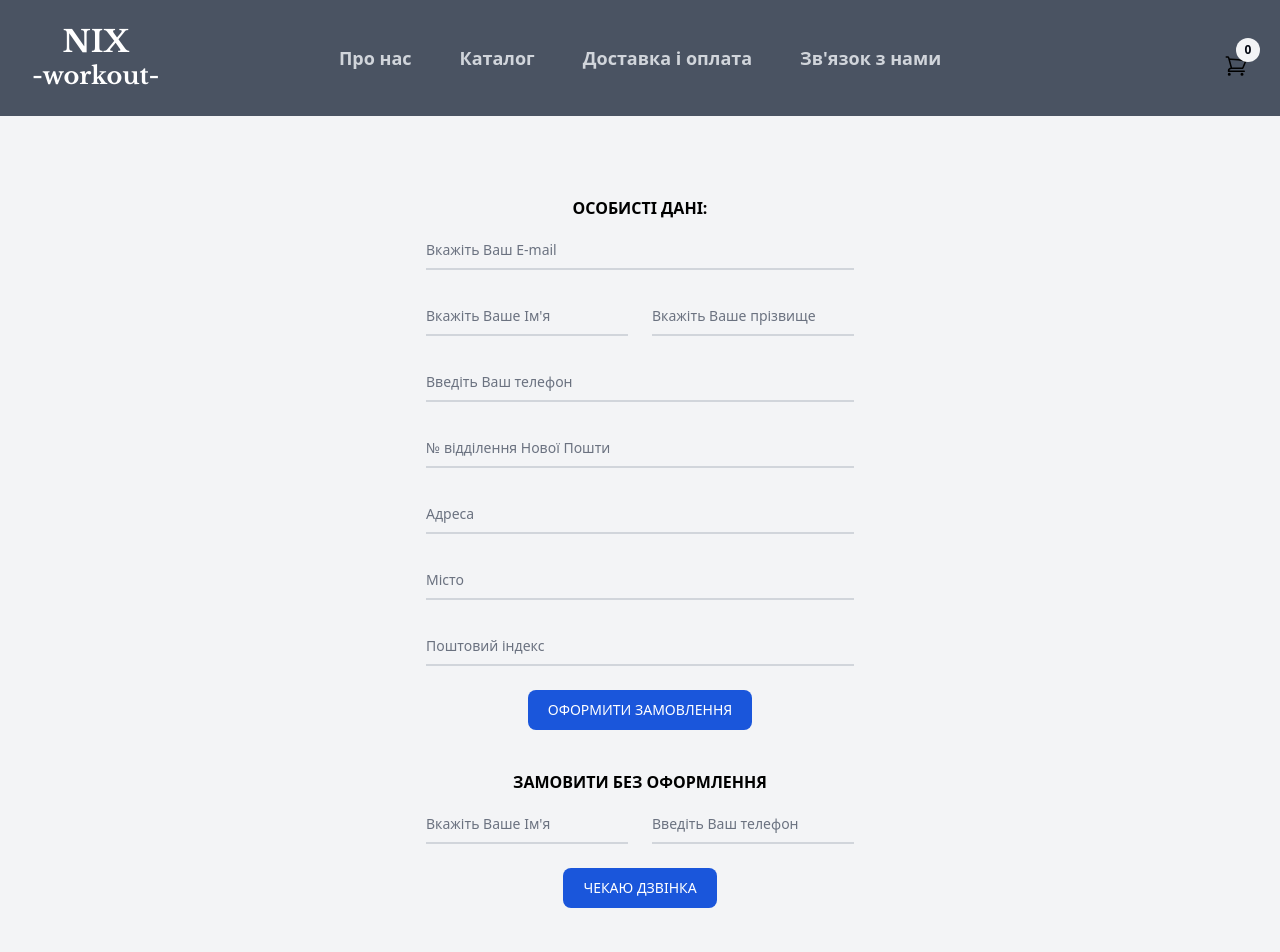
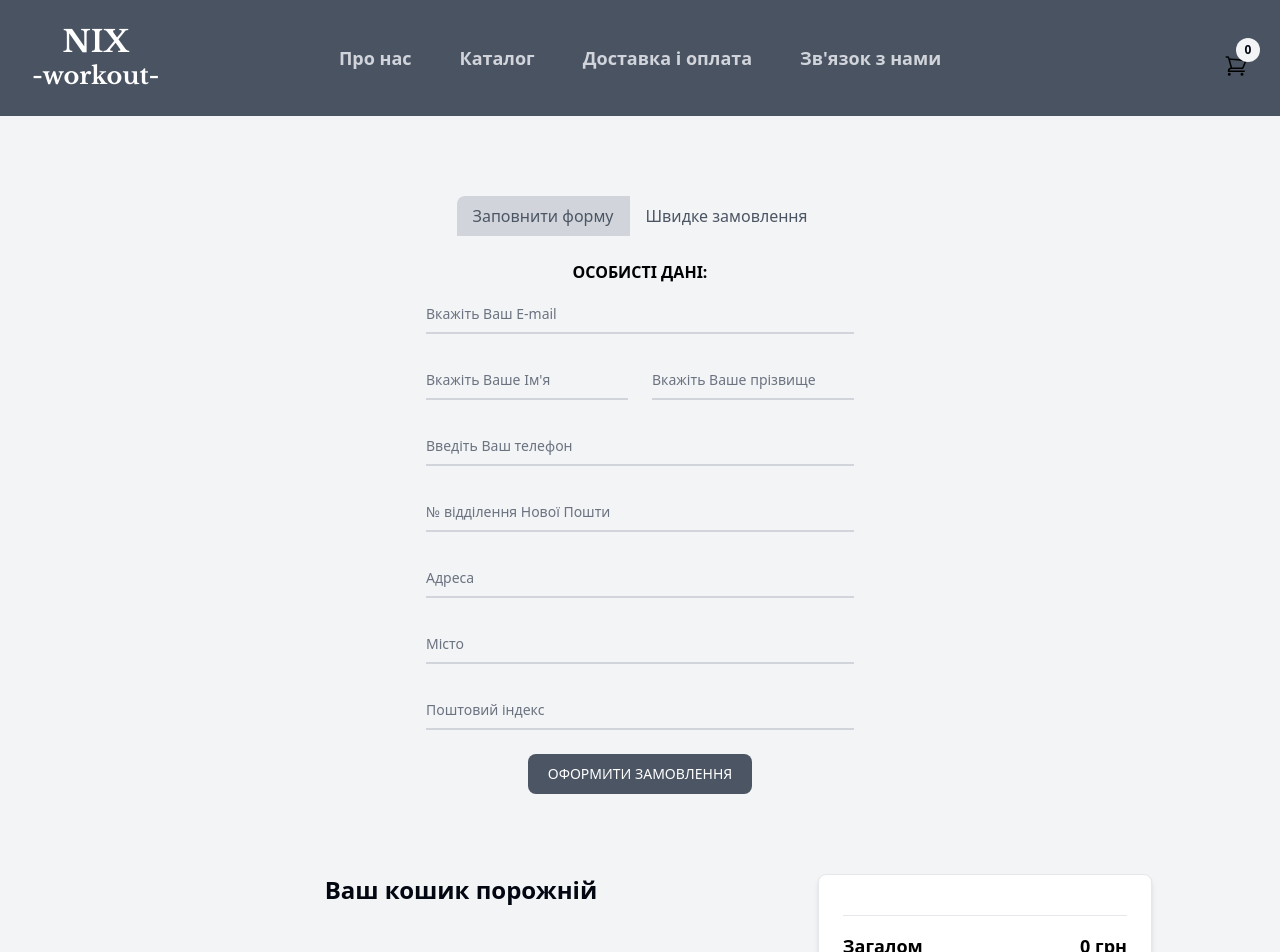
Before and after one commit to Yaroslavvvvvvvv/nix_workout, a Vue app: page /order_form in a window 1280 px wide. Shown: the top 952 px of the page. Built offline with nearby package versions, Linux system fonts and the light colour scheme; what tailwindcss-animated would draw is missing.

Commit message:
add tabs for forms

```diff
--- a/src/components/OrderForm.vue
+++ b/src/components/OrderForm.vue
@@ -1,7 +1,23 @@
 <template>
   <div class="bg-gray-100 pt-20 pb-20 animate-fade-down animate-duration-1000">
+    <div class="flex mb-6 justify-center">
+      <div
+          class="cursor-pointer px-4 py-2 text-gray-600 rounded-tl-lg"
+          @click="activeTab = 'order'"
+          :class="{ 'bg-gray-300': activeTab === 'order' }"
+      >
+        Заповнити форму
+      </div>
+      <div
+          class="cursor-pointer px-4 py-2 text-gray-600 rounded-tr-lg"
+          @click="activeTab = 'noRegistration'"
+          :class="{ 'bg-gray-300': activeTab === 'noRegistration' }"
+      >
+        Швидке замовлення
+      </div>
+    </div>
     <div class="mx-auto max-w-5xl px-6 md:flex md:space-x-6 xl:px-0 justify-center">
-      <form>
+      <form v-show="activeTab === 'order'">
         <div class="text-center">
           <h3 class="font-bold mb-2">ОСОБИСТІ ДАНІ:</h3>
         </div>
@@ -114,7 +130,7 @@
         </div>
         <div class="text-center">
           <button type="submit"
-                  class="text-white bg-blue-700 hover:bg-blue-800 focus:ring-4 focus:outline-none focus:ring-blue-300
+                  class="text-white bg-gray-600 hover:bg-gray-800 focus:ring-4 focus:outline-none focus:ring-blue-300
                 font-medium rounded-lg text-sm w-full sm:w-auto px-5 py-2.5 text-center dark:bg-blue-600
                 dark:hover:bg-blue-700 dark:focus:ring-blue-800">
             ОФОРМИТИ ЗАМОВЛЕННЯ
@@ -123,7 +139,7 @@
       </form>
     </div>
     <div class="mx-auto max-w-5xl justify-center px-6 md:flex md:space-x-6 xl:px-0">
-      <form>
+      <form v-show="activeTab === 'noRegistration'">
         <div class="text-center">
           <h3 class="font-bold mt-10 mb-2">ЗАМОВИТИ БЕЗ ОФОРМЛЕННЯ</h3>
         </div>
@@ -157,7 +173,7 @@
         </div>
         <div class="text-center">
           <button type="submit"
-                  class="text-white bg-blue-700 hover:bg-blue-800 focus:ring-4 focus:outline-none focus:ring-blue-300
+                  class="text-white bg-gray-600 hover:bg-gray-800 focus:ring-4 focus:outline-none focus:ring-blue-300
                 font-medium rounded-lg text-sm w-full sm:w-auto px-5 py-2.5 text-center dark:bg-blue-600
                 dark:hover:bg-blue-700 dark:focus:ring-blue-800">
             ЧЕКАЮ ДЗВІНКА
@@ -208,7 +224,7 @@
 </template>
 
 <script setup>
-import {computed} from 'vue';
+import {computed, ref} from 'vue';
 
 import {useStore} from 'vuex';
 
@@ -221,6 +237,7 @@ const removeItem = (product) => {
 const totalPrice = computed(() => {
   return cart.reduce((total, product) => total + product.price, 0);
 });
+const activeTab = ref('order');
 </script>
 <style scoped>
 </style>
```
